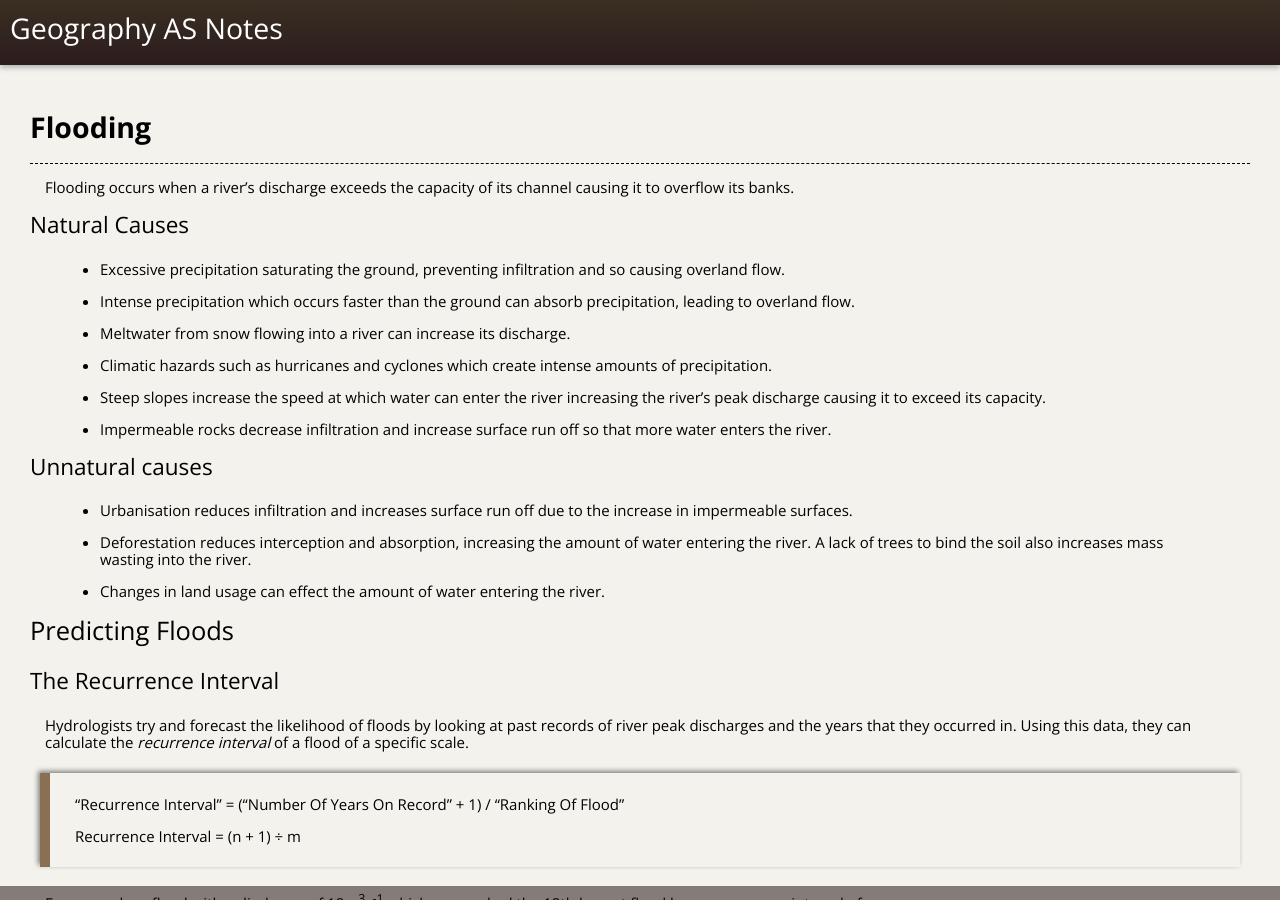
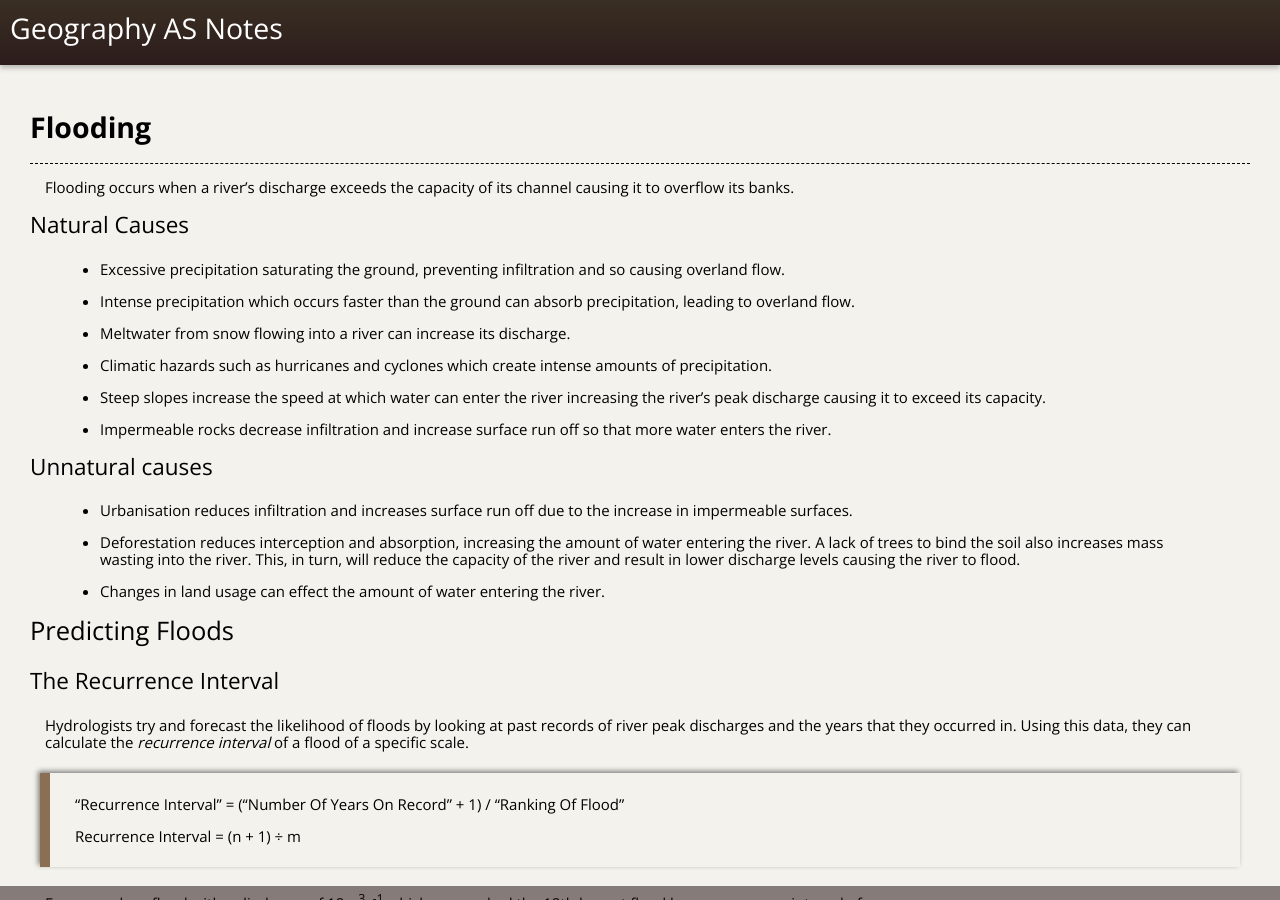
Before and after one commit to alexjohnj/geographyas, a Jekyll site: the page built from _posts/riversAndFlooding/2012-01-12-flooding.md, in a window 1280 px wide and 900 px high. Built offline with Jekyll 4.4.1, drawn with Linux system fonts in a browser that asks for light colours; nearby versions of some CDN libraries.

Commit message:
Added a very small bit of information to the river flooding page.

```diff
--- a/_posts/riversAndFlooding/2012-01-12-flooding.md
+++ b/_posts/riversAndFlooding/2012-01-12-flooding.md
@@ -19,7 +19,7 @@ Flooding occurs when a river's discharge exceeds the capacity of its channel cau
 ### Unnatural causes
 
 - Urbanisation reduces infiltration and increases surface run off due to the increase in impermeable surfaces.
-- Deforestation reduces interception and absorption, increasing the amount of water entering the river. A lack of trees to bind the soil also increases mass wasting into the river.
+- Deforestation reduces interception and absorption, increasing the amount of water entering the river. A lack of trees to bind the soil also increases mass wasting into the river. This, in turn, will reduce the capacity of the river and result in lower discharge levels causing the river to flood.
 - Changes in land usage can effect the amount of water entering the river.
 
 Predicting Floods
```
